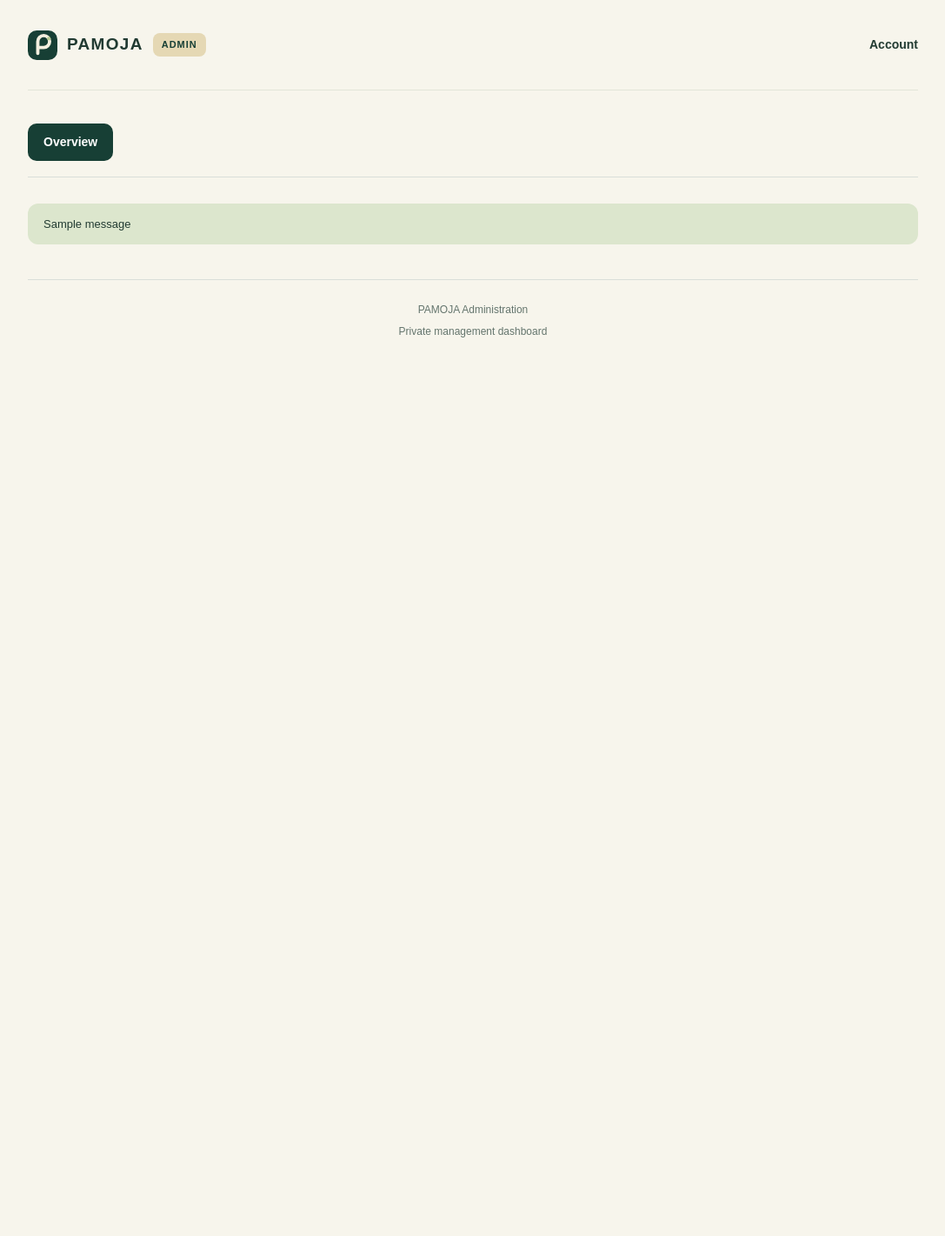
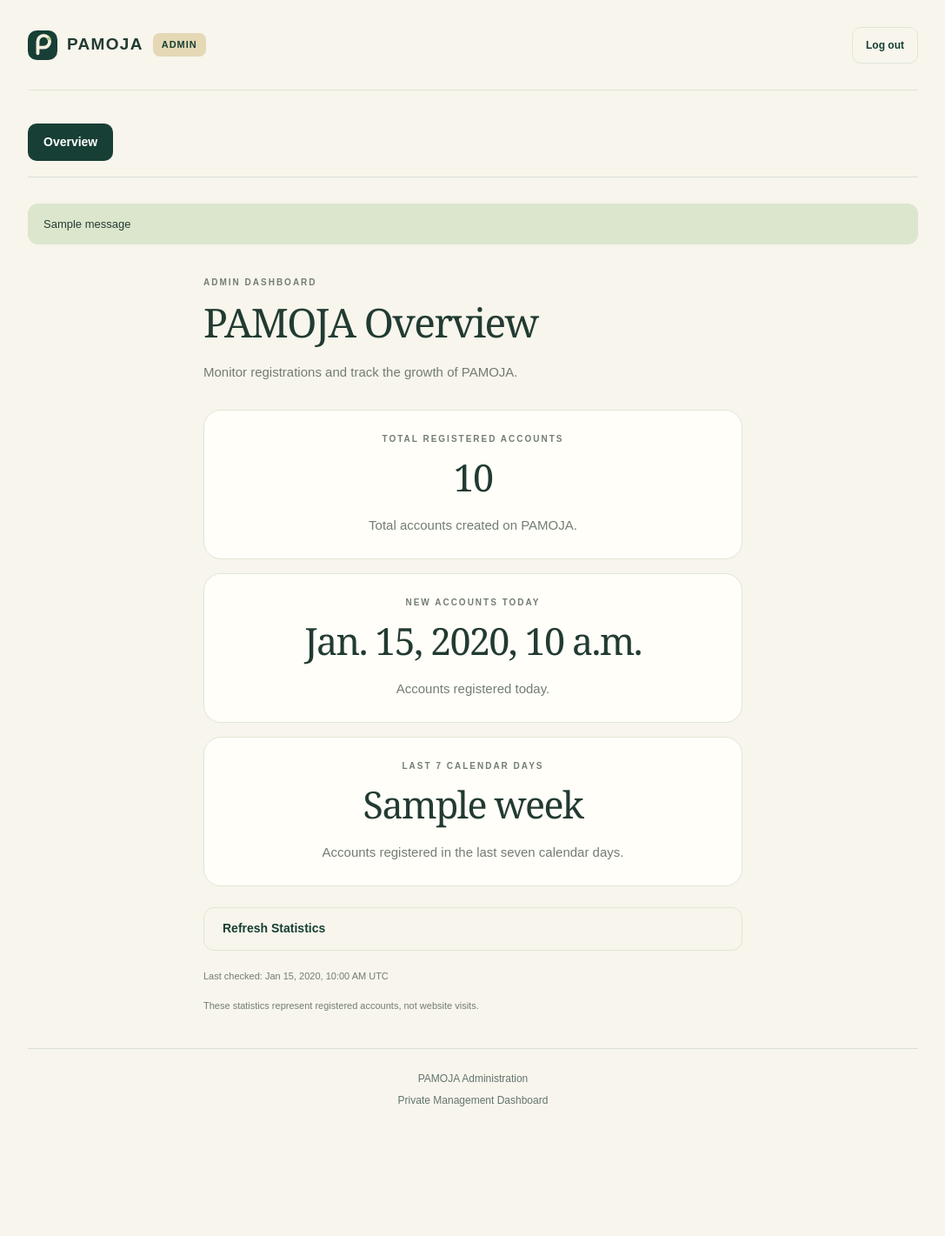
Before and after one commit to Gmwabila/Pamoja, a Django app: template core/templates/core/owner_stats.html in a window 1280 px wide. Shown: the whole page at 87% size, without its empty margins (96-1183 px from the left). Before the commit the page ends 388 px from the top, so only its background shows below. Run offline with Django 5.2, Linux system fonts and the light colour scheme; the template is opened without the code that fills it: most values are stand-ins (such as "Sample title", 1, 10 or a date in 2020); one stand-in notice (Sample message) is shown.

Commit message:
Fix admin template inheritance and restore statistics

```diff
--- a/core/templates/core/owner_base.html
+++ b/core/templates/core/owner_base.html
@@ -1,107 +1,182 @@
 
-{% extends "core/owner_base.html" %}
+{% load static %}
 
-{% block title %}
-PAMOJA Admin | Overview
-{% endblock %}
+<!DOCTYPE html>
+<html lang="en">
 
-{% block content %}
+<head>
+    <meta charset="utf-8">
 
-<section class="narrow">
+    <meta name="viewport"
+          content="width=device-width, initial-scale=1, viewport-fit=cover">
 
-    <!-- DASHBOARD HEADING -->
-    <div class="page-heading">
+    <meta name="theme-color" content="#173f35">
 
-        <span class="eyebrow">
-            ADMIN DASHBOARD
+    <meta name="apple-mobile-web-app-title"
+          content="PAMOJA Admin">
+
+    <meta name="description"
+          content="PAMOJA private administration dashboard.">
+
+    <title>
+        {% block title %}PAMOJA Admin{% endblock %}
+    </title>
+
+    <link rel="stylesheet"
+          href="{% static 'core/app.css' %}">
+
+    <link rel="stylesheet"
+          href="{% static 'core/update.css' %}?v=2">
+
+    <style>
+        .admin-label {
+            display: inline-block;
+            padding: 5px 10px;
+            border-radius: 8px;
+            background: #e5d8b4;
+            color: #173f35;
+            font-size: 11px;
+            font-weight: 700;
+            letter-spacing: 1px;
+        }
+
+        .admin-navigation {
+            display: flex;
+            gap: 12px;
+            margin: 20px 0 30px;
+            padding-bottom: 18px;
+            border-bottom: 1px solid #d9ded9;
+        }
+
+        .admin-navigation a {
+            display: inline-block;
+            padding: 11px 18px;
+            border-radius: 10px;
+            background: #173f35;
+            color: white;
+            text-decoration: none;
+            font-size: 14px;
+            font-weight: 600;
+        }
+
+        .admin-navigation a:hover {
+            background: #245a49;
+        }
+
+        .admin-footer {
+            margin-top: 40px;
+            padding: 20px 0;
+            border-top: 1px solid #d9ded9;
+            text-align: center;
+            color: #64756d;
+            font-size: 12px;
+        }
+
+        .admin-footer p {
+            margin: 5px 0;
+            overflow-wrap: anywhere;
+        }
+    </style>
+
+    {% block extra_head %}{% endblock %}
+
+</head>
+
+<body class="admin-body">
+
+    <a class="skip" href="#main">
+        Skip to content
+    </a>
+
+    <div class="app-shell">
+
+        <!-- ADMIN HEADER -->
+        <header class="topbar">
+
+            <a class="brand"
+               href="{% url 'owner_dashboard' %}">
+
+                <img src="{% static 'core/mark.svg' %}"
+                     alt=""
+                     width="34"
+                     height="34">
+
+                <span>PAMOJA</span>
+
+                <span class="admin-label">
+                    ADMIN
                 </span>
 
-        <h1>PAMOJA Overview</h1>
+            </a>
 
-        <p class="muted">
-            Monitor registered accounts and
-            track the growth of PAMOJA.
-        </p>
+            <!-- LOGOUT -->
+            <form method="post"
+                  action="{% url 'logout' %}">
+
+                {% csrf_token %}
+
+                <button type="submit"
+                        class="button compact secondary">
+                    Log out
+                </button>
+
+            </form>
+
+        </header>
+
+        <!-- ADMIN NAVIGATION -->
+        <nav class="admin-navigation"
+             aria-label="Admin navigation">
+
+            <a href="{% url 'owner_dashboard' %}"
+               aria-current="page">
+                Overview
+            </a>
+
+        </nav>
+
+        <!-- DASHBOARD CONTENT -->
+        <main id="main">
+
+            {% if messages %}
+
+                <div class="notices" role="status">
+
+                    {% for message in messages %}
+                        <p>{{ message }}</p>
+                    {% endfor %}
 
                 </div>
 
-    <!-- TOTAL REGISTERED USERS -->
-    <div class="profile-card">
+            {% endif %}
 
-        <span class="eyebrow">
-            TOTAL REGISTERED ACCOUNTS
-        </span>
+            {% block content %}
+            {% endblock %}
 
-        <h1>{{ metrics.total }}</h1>
+        </main>
 
-        <p class="muted">
-            All accounts registered on PAMOJA.
+        <!-- ADMIN FOOTER -->
+        <footer class="admin-footer">
+
+            <p>PAMOJA Administration</p>
+
+            <p>Private Management Dashboard</p>
+
+            {% if user.is_authenticated %}
+
+                <p>
+                    Signed in as {{ user.email }}
                 </p>
+
+            {% endif %}
+
+        </footer>
 
     </div>
 
-    <!-- NEW USERS TODAY -->
-    <div class="profile-card"
-         style="margin-top: 16px;">
+    <script src="{% static 'core/app.js' %}" defer></script>
 
-        <span class="eyebrow">
-            NEW USERS TODAY
-        </span>
+    {% block scripts %}{% endblock %}
 
-        <h1>{{ metrics.today }}</h1>
-
-        <p class="muted">
-            Accounts created today.
-        </p>
-
-    </div>
-
-    <!-- NEW USERS THIS WEEK -->
-    <div class="profile-card"
-         style="margin-top: 16px;">
-
-        <span class="eyebrow">
-            LAST 7 CALENDAR DAYS
-        </span>
-
-        <h1>{{ metrics.week }}</h1>
-
-        <p class="muted">
-            Accounts registered during the
-            last seven calendar days.
-        </p>
-
-    </div>
-
-    <!-- REFRESH STATISTICS -->
-    <div style="margin-top: 24px;">
-
-        <a href="{% url 'owner_dashboard' %}"
-           class="button full secondary">
-
-            Refresh Statistics
-
-        </a>
-
-    </div>
-
-    <!-- LAST UPDATED -->
-    <div style="margin-top: 20px;">
-
-        <p class="fine-print">
-
-            Last checked:
-            {{ checked_at|date:"M j, Y, g:i A T" }}
-
-        </p>
-
-        <p class="fine-print">
-            Statistics represent registered accounts,
-            not website visits or active sessions.
-        </p>
-
-    </div>
-
-</section>
-
-{% endblock %}
+</body>
+</html>
--- a/core/templates/core/owner_stats.html
+++ b/core/templates/core/owner_stats.html
@@ -1,175 +1,85 @@
 
-{% load static %}
+{% extends "core/owner_base.html" %}
 
-<!DOCTYPE html>
-<html lang="en">
+{% block title %}PAMOJA Admin | Overview{% endblock %}
 
-<head>
-    <meta charset="UTF-8">
+{% block content %}
 
-    <meta name="viewport"
-          content="width=device-width, initial-scale=1, viewport-fit=cover">
+<section class="narrow">
 
-    <meta name="theme-color" content="#173f35">
+    <!-- DASHBOARD HEADER -->
+    <div class="page-heading">
+        <span class="eyebrow">ADMIN DASHBOARD</span>
 
-    <meta name="description"
-          content="PAMOJA private administration dashboard.">
+        <h1>PAMOJA Overview</h1>
 
-    <meta name="apple-mobile-web-app-title"
-          content="PAMOJA Admin">
-
-    <title>
-        {% block title %}PAMOJA Admin{% endblock %}
-    </title>
-
-    <!-- Existing PAMOJA stylesheets -->
-    <link rel="stylesheet"
-          href="{% static 'core/app.css' %}">
-
-    <link rel="stylesheet"
-          href="{% static 'core/update.css' %}?v=2">
-
-    <!-- Admin-specific styling -->
-    <style>
-        .admin-badge {
-            display: inline-block;
-            padding: 5px 10px;
-            border-radius: 8px;
-            background-color: #e5d8b4;
-            color: #173f35;
-            font-size: 11px;
-            font-weight: 700;
-            letter-spacing: 1px;
-        }
-
-        .admin-navigation {
-            display: flex;
-            gap: 12px;
-            margin: 20px 0 30px;
-            padding-bottom: 18px;
-            border-bottom: 1px solid #d9ded9;
-        }
-
-        .admin-navigation a {
-            display: inline-block;
-            padding: 11px 18px;
-            border-radius: 10px;
-            background-color: #173f35;
-            color: #ffffff;
-            text-decoration: none;
-            font-size: 14px;
-            font-weight: 600;
-        }
-
-        .admin-navigation a:hover {
-            background-color: #245a49;
-        }
-
-        .admin-footer {
-            margin-top: 40px;
-            padding: 20px 0;
-            border-top: 1px solid #d9ded9;
-            text-align: center;
-            font-size: 12px;
-            color: #64756d;
-        }
-
-        .admin-footer p {
-            margin: 5px 0;
-            overflow-wrap: anywhere;
-        }
-    </style>
-
-    {% block extra_head %}{% endblock %}
-</head>
-
-<body class="admin-body">
-
-    <a class="skip" href="#main">
-        Skip to content
-    </a>
-
-    <div class="app-shell">
-
-        <!-- ADMIN HEADER -->
-        <header class="topbar">
-
-            <a class="brand"
-               href="{% url 'owner_dashboard' %}">
-
-                <img src="{% static 'core/mark.svg' %}"
-                     alt=""
-                     width="34"
-                     height="34">
-
-                <span>PAMOJA</span>
-
-                <span class="admin-badge">
-                    ADMIN
-                </span>
-            </a>
-
-            <!-- Temporary account link -->
-            <a class="text-link"
-               href="{% url 'profile' %}">
-                Account
-            </a>
-
-        </header>
-
-        <!-- ADMIN NAVIGATION -->
-        <nav class="admin-navigation"
-             aria-label="Admin navigation">
-
-            <a href="{% url 'owner_dashboard' %}"
-               aria-current="page">
-                Overview
-            </a>
-
-        </nav>
-
-        <!-- MAIN ADMIN CONTENT -->
-        <main id="main">
-
-            {% if messages %}
-                <div class="notices" role="status">
-
-                    {% for message in messages %}
-                        <p>{{ message }}</p>
-                    {% endfor %}
-
-                </div>
-            {% endif %}
-
-            {% block content %}
-            {% endblock %}
-
-        </main>
-
-        <!-- ADMIN FOOTER -->
-        <footer class="admin-footer">
-
-            <p>
-                PAMOJA Administration
-            </p>
-
-            <p>
-                Private management dashboard
-            </p>
-
-            {% if user.is_authenticated %}
-                <p>
-                    Signed in as {{ user.email }}
-                </p>
-            {% endif %}
-
-        </footer>
-
+        <p class="muted">
+            Monitor registrations and track
+            the growth of PAMOJA.
+        </p>
     </div>
 
-    <script src="{% static 'core/app.js' %}" defer></script>
+    <!-- TOTAL REGISTERED ACCOUNTS -->
+    <div class="profile-card">
+        <span class="eyebrow">
+            TOTAL REGISTERED ACCOUNTS
+        </span>
 
-    {% block scripts %}{% endblock %}
+        <h1>{{ metrics.total }}</h1>
 
-</body>
-</html>
+        <p class="muted">
+            Total accounts created on PAMOJA.
+        </p>
+    </div>
+
+    <!-- NEW ACCOUNTS TODAY -->
+    <div class="profile-card" style="margin-top: 16px;">
+        <span class="eyebrow">
+            NEW ACCOUNTS TODAY
+        </span>
+
+        <h1>{{ metrics.today }}</h1>
+
+        <p class="muted">
+            Accounts registered today.
+        </p>
+    </div>
+
+    <!-- NEW ACCOUNTS THIS WEEK -->
+    <div class="profile-card" style="margin-top: 16px;">
+        <span class="eyebrow">
+            LAST 7 CALENDAR DAYS
+        </span>
+
+        <h1>{{ metrics.week }}</h1>
+
+        <p class="muted">
+            Accounts registered in the last
+            seven calendar days.
+        </p>
+    </div>
+
+    <!-- REFRESH BUTTON -->
+    <div style="margin-top: 24px;">
+        <a href="{% url 'owner_dashboard' %}"
+           class="button full secondary">
+            Refresh Statistics
+        </a>
+    </div>
+
+    <!-- LAST UPDATED -->
+    <div style="margin-top: 20px;">
+        <p class="fine-print">
+            Last checked:
+            {{ checked_at|date:"M j, Y, g:i A T" }}
+        </p>
+
+        <p class="fine-print">
+            These statistics represent registered
+            accounts, not website visits.
+        </p>
+    </div>
+
+</section>
+
+{% endblock %}
```
Lines whose indentation alone changed are shown as unchanged.
